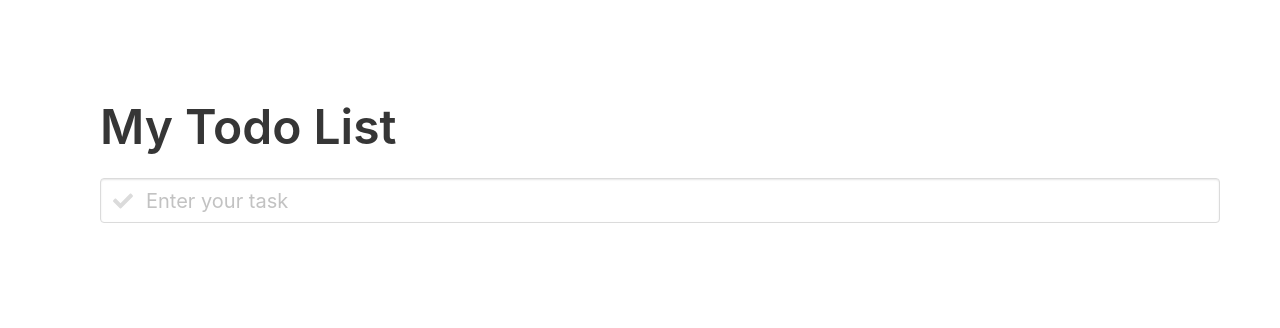
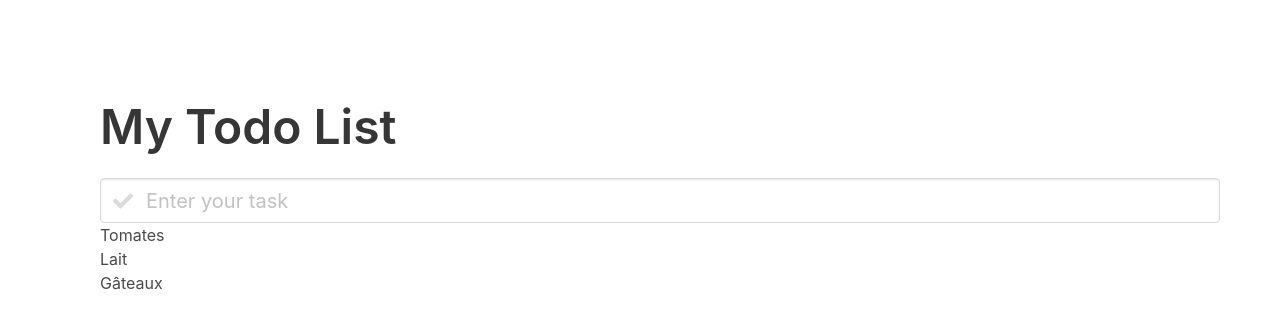
Before and after one commit to AhmadGhlm/VueJS-TodoList, a Vue app: page / in a window 1280 px wide. Shown: the top 328 px of the page. Built offline with nearby package versions, Linux system fonts and the light colour scheme.

Commit message:
Link v-model in TodoList.vue

```diff
--- a/src/components/TodoList.vue
+++ b/src/components/TodoList.vue
@@ -1,18 +1,24 @@
 <template>
-  <TodoInputText />
+<div>
+  <TodoInputText v-model="newTodoText" />
+  <TodoListItem :todos="todos" />
+</div>
 </template>
 
 <script>
 
 import TodoInputText from '@/components/TodoInputText.vue';
+import TodoListItem from '@/components/TodoListItem.vue';
 
 export default {
     name: "app",
     components: {
-        TodoInputText
+        TodoInputText,
+        TodoListItem
     },
     data() {
         return {
+            newTodoText: "",
             todos: ["Tomates", "Lait", "Gâteaux"]
         };
     }
```
